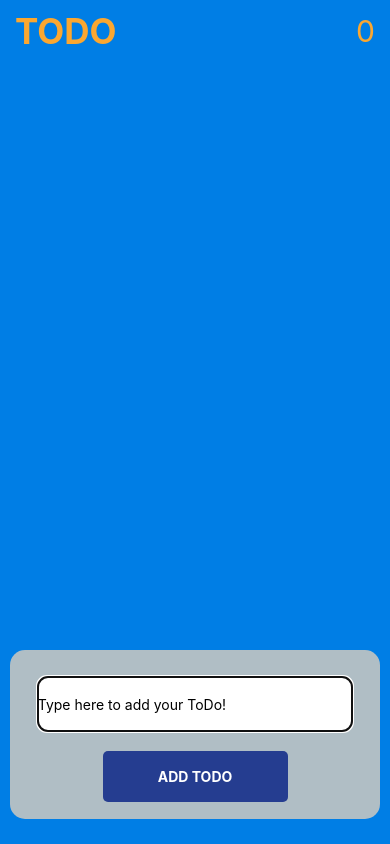
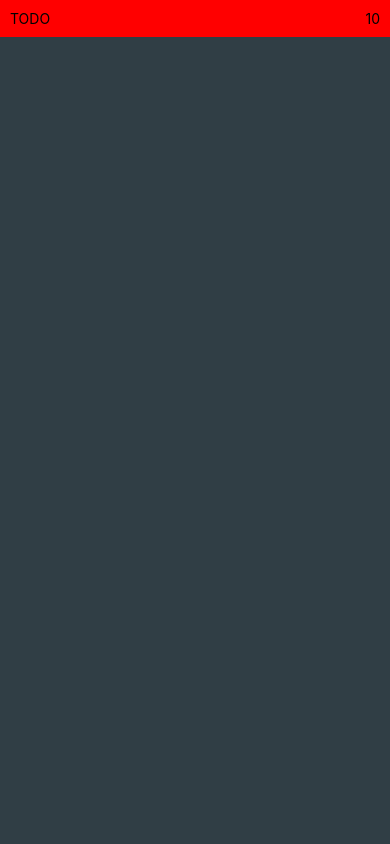
Before and after one commit to omur8819/Project-011-Todo-App-React-Native-03, a React Native app in the folder todoApp/: screen / in a window 390 px wide. Built offline with nearby package versions, Linux system fonts and the light colour scheme.

Commit message:
project-update

```diff
--- a/todoApp/App.js
+++ /dev/null
@@ -1,138 +0,0 @@
-import React, {useState, useEffect, useReducer} from 'react';
-import {
-  View,
-  StyleSheet,
-  Text,
-  TextInput,
-  TouchableOpacity,
-  Dimensions,
-  FlatList,
-} from 'react-native';
-
-import {ToDoCard} from './components';
-
-const App = () => {
-  const [todo, setTodo] = useState('');
-  const [todoList, setTodoList] = useState([]);
-  const [todoId, setId] = useState(0);
-
-  const addTodo = () => {
-    for (let item of todoList) {
-      if (item.text == todo) {
-        return alert("You've already had this ToDo!");
-      }
-    }
-    setTodoList([{text: todo, id: todoId}, ...todoList]);
-  };
-
-  const getInput = (text) => {
-    setTodo(text);
-  };
-
-  const deleteTodo = (currentTodosId) =>
-    setTodoList(todoList.filter((todo) => todo.id !== currentTodosId));
-
-  return (
-    <View style={styles.container}>
-      <View style={styles.header}>
-        <Text style={styles.heading}>TODO</Text>
-        <Text style={styles.counter}>{todoList.length}</Text>
-      </View>
-
-      <View style={styles.main}>
-        <FlatList
-          keyExtractor={(item) => item.id.toString()}
-          data={todoList}
-          renderItem={({item}) => (
-            <ToDoCard content={item} deleteTodo={deleteTodo} />
-          )}
-        />
-      </View>
-
-      <View style={styles.footer}>
-        <TextInput
-          style={styles.input}
-          placeholder="Type here to add your ToDo!"
-          onChangeText={getInput}
-          onSubmitEditing={(event) => {
-            setTodo(event.nativeEvent.text);
-            addTodo();
-            setId(todoId + 1);
-            setTodo('');
-          }}
-          autoFocus={true}
-          value={todo}
-        />
-        <TouchableOpacity
-          style={styles.button}
-          onPress={() => {
-            addTodo();
-            setId(todoId + 1);
-            setTodo('');
-          }}>
-          <Text style={styles.btnText}>ADD TODO</Text>
-        </TouchableOpacity>
-      </View>
-    </View>
-  );
-};
-
-const styles = StyleSheet.create({
-  container: {
-    flex: 1,
-    backgroundColor: 'rgb(0, 126, 229)',
-  },
-  header: {
-    flexDirection: 'row',
-    alignItems: 'center',
-    justifyContent: 'space-between',
-    marginHorizontal: 15,
-    marginVertical: 10,
-  },
-  heading: {
-    color: '#FBA730',
-    fontWeight: 'bold',
-    fontSize: 35,
-  },
-  counter: {
-    color: '#FBA730',
-    fontSize: 30,
-  },
-
-  main: {
-    flex: 1,
-    alignItems: 'center',
-  },
-
-  footer: {
-    backgroundColor: '#B0BEC5',
-    marginHorizontal: 10,
-    borderRadius: 15,
-    justifyContent: 'center',
-    alignItems: 'center',
-    height: Dimensions.get('window').height / 5,
-    marginBottom: 25,
-  },
-  input: {
-    backgroundColor: '#FFFFFF',
-    width: '85%',
-    height: '32%',
-    borderRadius: 10,
-    marginVertical: 10,
-  },
-  button: {
-    backgroundColor: 'rgb(37, 61, 144)',
-    width: '50%',
-    height: '30%',
-    alignItems: 'center',
-    justifyContent: 'center',
-    borderRadius: 5,
-    marginTop: 10,
-  },
-  btnText: {
-    color: '#FFFFFF',
-    fontWeight: 'bold',
-  },
-});
-
-export default App;
--- a/todoApp/src/Main.js
+++ b/todoApp/src/Main.js
@@ -1,138 +1,27 @@
 import React, {useState, useEffect, useReducer} from 'react';
-import {
-  View,
-  StyleSheet,
-  Text,
-  TextInput,
-  TouchableOpacity,
-  Dimensions,
-  FlatList,
-} from 'react-native';
+import { SafeAreaView, Text, View } from 'react-native';
+import styles from './styles';
 
-import {ToDoCard} from './components';
+/*
+#303e45
+#a7b6bd
+#4a636e
+#ff9b31
+*/
 
-const App = () => {
-  const [todo, setTodo] = useState('');
-  const [todoList, setTodoList] = useState([]);
-  const [todoId, setId] = useState(0);
+const Main = () => {
+    return (
+        <SafeAreaView style={styles.container}>
+            <View style={styles.container}>
 
-  const addTodo = () => {
-    for (let item of todoList) {
-      if (item.text == todo) {
-        return alert("You've already had this ToDo!");
-      }
-    }
-    setTodoList([{text: todo, id: todoId}, ...todoList]);
-  };
+                <View style={styles.banner}>
+                    <Text style={styles.todoText}>TODO</Text>
+                    <Text style={styles.todoCount}>10</Text>
+                </View>
 
-  const getInput = (text) => {
-    setTodo(text);
-  };
+            </View>
+        </SafeAreaView>
 
-  const deleteTodo = (currentTodosId) =>
-    setTodoList(todoList.filter((todo) => todo.id !== currentTodosId));
+)}
 
-  return (
-    <View style={styles.container}>
-      <View style={styles.header}>
-        <Text style={styles.heading}>TODO</Text>
-        <Text style={styles.counter}>{todoList.length}</Text>
-      </View>
-
-      <View style={styles.main}>
-        <FlatList
-          keyExtractor={(item) => item.id.toString()}
-          data={todoList}
-          renderItem={({item}) => (
-            <ToDoCard content={item} deleteTodo={deleteTodo} />
-          )}
-        />
-      </View>
-
-      <View style={styles.footer}>
-        <TextInput
-          style={styles.input}
-          placeholder="Type here to add your ToDo!"
-          onChangeText={getInput}
-          onSubmitEditing={(event) => {
-            setTodo(event.nativeEvent.text);
-            addTodo();
-            setId(todoId + 1);
-            setTodo('');
-          }}
-          autoFocus={true}
-          value={todo}
-        />
-        <TouchableOpacity
-          style={styles.button}
-          onPress={() => {
-            addTodo();
-            setId(todoId + 1);
-            setTodo('');
-          }}>
-          <Text style={styles.btnText}>ADD TODO</Text>
-        </TouchableOpacity>
-      </View>
-    </View>
-  );
-};
-
-const styles = StyleSheet.create({
-  container: {
-    flex: 1,
-    backgroundColor: 'rgb(0, 126, 229)',
-  },
-  header: {
-    flexDirection: 'row',
-    alignItems: 'center',
-    justifyContent: 'space-between',
-    marginHorizontal: 15,
-    marginVertical: 10,
-  },
-  heading: {
-    color: '#FBA730',
-    fontWeight: 'bold',
-    fontSize: 35,
-  },
-  counter: {
-    color: '#FBA730',
-    fontSize: 30,
-  },
-
-  main: {
-    flex: 1,
-    alignItems: 'center',
-  },
-
-  footer: {
-    backgroundColor: '#B0BEC5',
-    marginHorizontal: 10,
-    borderRadius: 15,
-    justifyContent: 'center',
-    alignItems: 'center',
-    height: Dimensions.get('window').height / 5,
-    marginBottom: 25,
-  },
-  input: {
-    backgroundColor: '#FFFFFF',
-    width: '85%',
-    height: '32%',
-    borderRadius: 10,
-    marginVertical: 10,
-  },
-  button: {
-    backgroundColor: 'rgb(37, 61, 144)',
-    width: '50%',
-    height: '30%',
-    alignItems: 'center',
-    justifyContent: 'center',
-    borderRadius: 5,
-    marginTop: 10,
-  },
-  btnText: {
-    color: '#FFFFFF',
-    fontWeight: 'bold',
-  },
-});
-
-export default App;
+export default Main;
--- a/todoApp/src/styles.js
+++ b/todoApp/src/styles.js
@@ -0,0 +1,18 @@
+import { StyleSheet } from 'react-native';
+
+const main = StyleSheet.create({
+    container:{
+        flex: 1,
+        backgroundColor: '#303e45'
+    },
+    banner:{
+        backgroundColor: 'red',
+        flexDirection: 'row',
+        justifyContent: 'space-between',
+        padding: 10,
+    },
+    todoText: {},
+    todoCount: {},
+})
+
+export default main;
```
